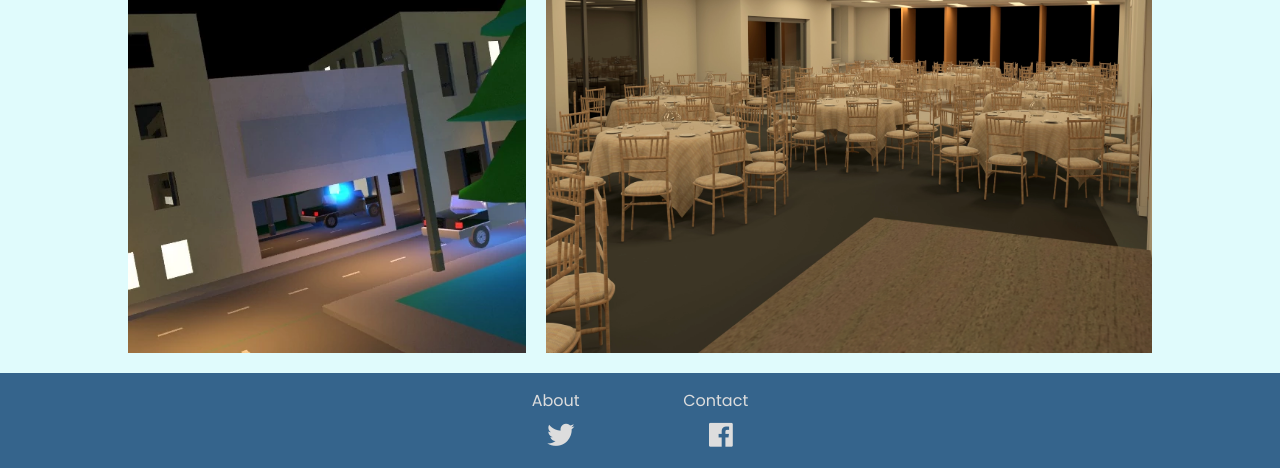
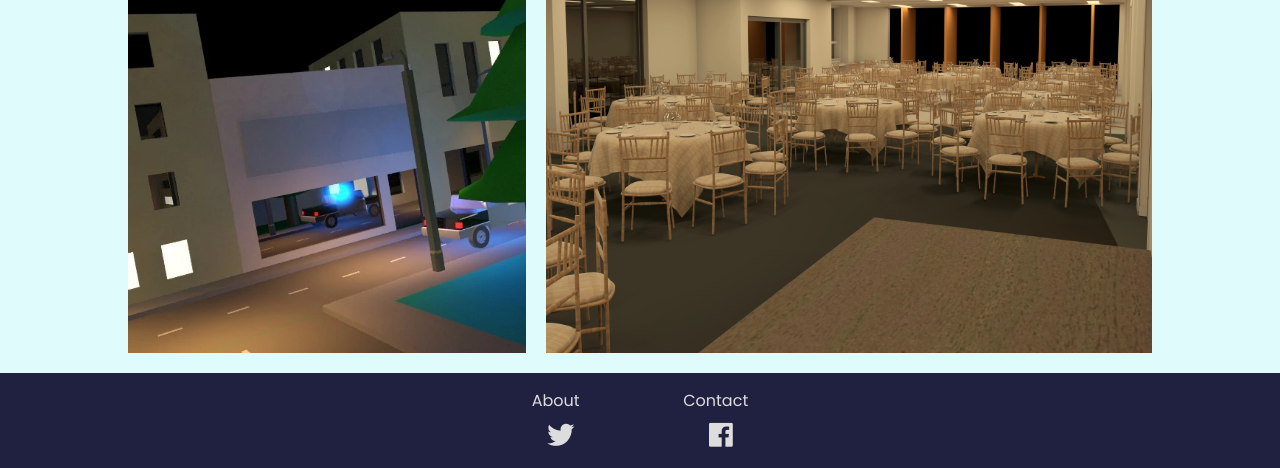
Before and after one commit to dunnykin/dinnae-ken-design, a PHP site: page /php/index.php in a window 1280 px wide. Shown: the part 941-1409 px from the top of the page. Run offline with PHP 8.4, Linux system fonts and the light colour scheme; some libraries are stand-ins or nearby versions.

Commit message:
Footer colour change.

```diff
--- a/assets/css/style.css
+++ b/assets/css/style.css
@@ -244,7 +244,7 @@ header {
 
 /*** FOOTER ***/
 .footer {
-    background-color: var(--color2);
+    background-color: var(--color1);
 
     margin: 40px 0 0 0;
     padding: 20px;
```
